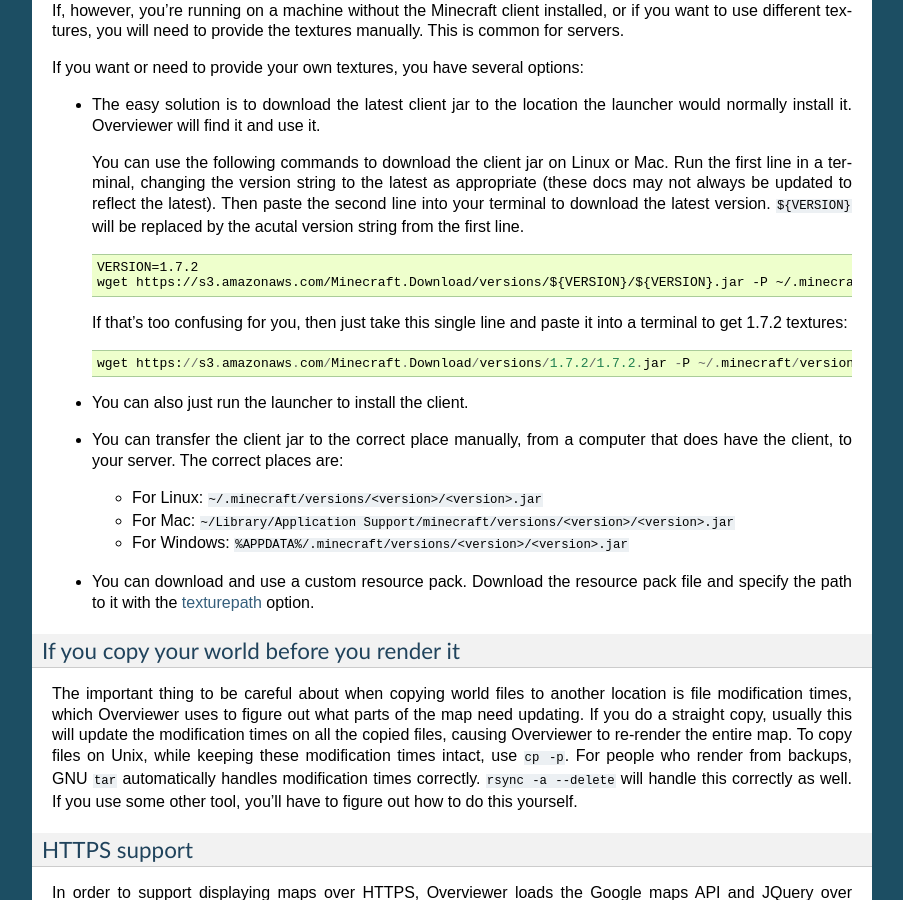
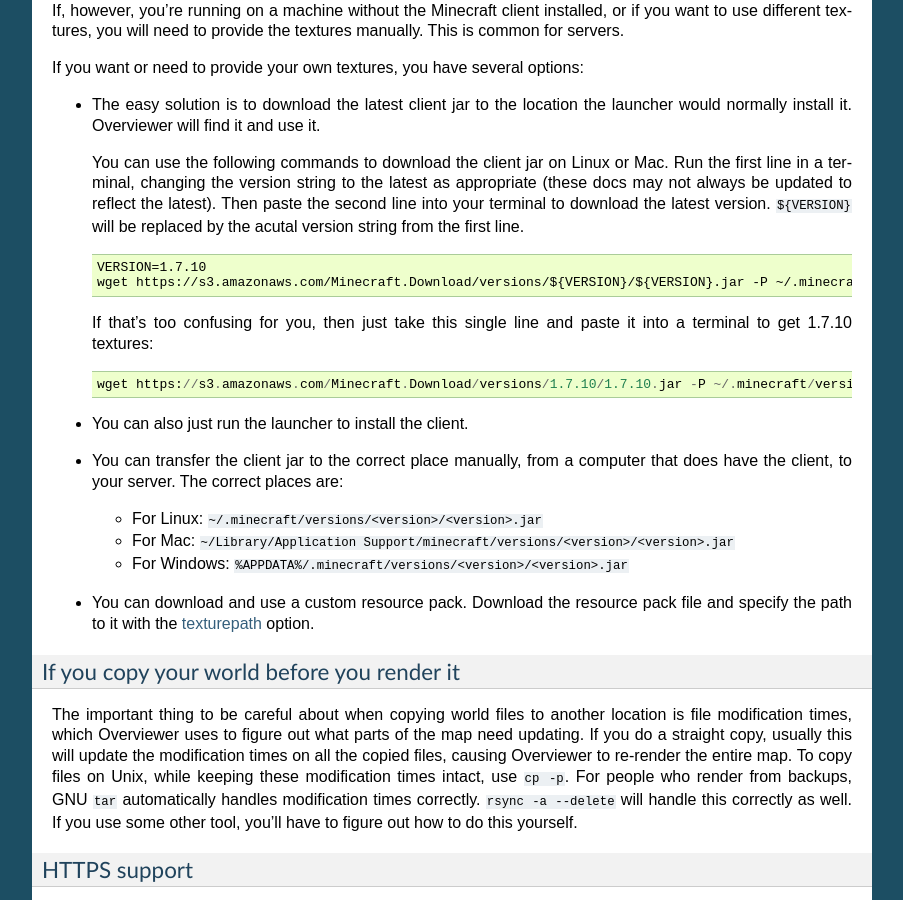
Before and after one commit to overviewer/Minecraft-Overviewer, a Sphinx documentation site: the page built from docs/running.rst, in a window 1280 px wide and 900 px high, scrolled down 3854 px. Shown: the whole window, without its empty margins (198-1101 px from the left). Built offline with Sphinx 7.4.7, drawn with Linux system fonts in a browser that asks for light colours.

Commit message:
Latest version of minecraft jar
Updated the version variable in the short script to install the latest minecraft jar for textures.

```diff
--- a/docs/running.rst
+++ b/docs/running.rst
@@ -261,13 +261,13 @@
 
   ::
 
-    VERSION=1.7.2
+    VERSION=1.7.10
     wget https://s3.amazonaws.com/Minecraft.Download/versions/${VERSION}/${VERSION}.jar -P ~/.minecraft/versions/${VERSION}/
 
   If that's too confusing for you, then just take this single line and paste it into
-  a terminal to get 1.7.2 textures::
+  a terminal to get 1.7.10 textures::
 
-    wget https://s3.amazonaws.com/Minecraft.Download/versions/1.7.2/1.7.2.jar -P ~/.minecraft/versions/1.7.2/
+    wget https://s3.amazonaws.com/Minecraft.Download/versions/1.7.10/1.7.10.jar -P ~/.minecraft/versions/1.7.10/
 
 * You can also just run the launcher to install the client.
 
```
